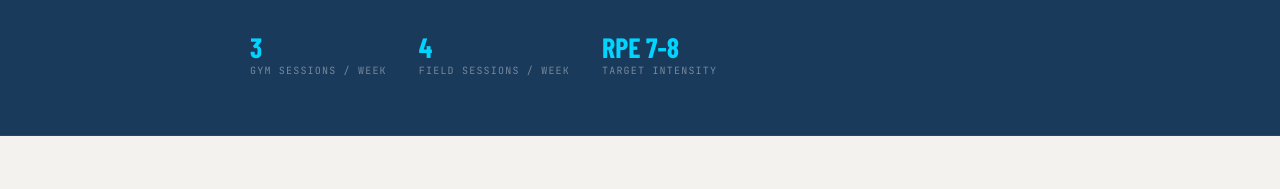
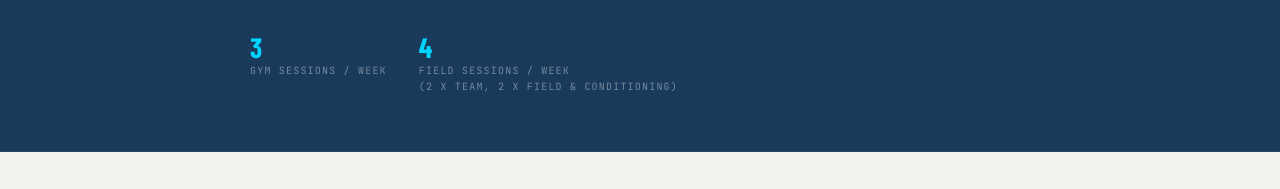
Before and after one commit to dylanbennett900/dbsp, a plain HTML site: page onboarding.html in a window 1280 px wide. Shown: the part 397-586 px from the top of the page. Drawn offline with nearby package versions, Linux system fonts and the light colour scheme; a web font is replaced by a local one.

Commit message:
Onboarding hero: drop RPE stat, clarify 4 field sessions = 2 team + 2 F&C
Co-Authored-By: Claude Opus 5.5 <noreply@anthropic.com>
Claude-Session: https://claude.ai/code/session_012xsD95fcrKBAPi8YyBXwnx

```diff
--- a/onboarding.html
+++ b/onboarding.html
@@ -694,11 +694,7 @@ footer{
       </div>
       <div class="hero-stat">
         <div class="hero-stat-num">4</div>
-        <div class="hero-stat-label">Field sessions / week</div>
-      </div>
-      <div class="hero-stat">
-        <div class="hero-stat-num">RPE 7-8</div>
-        <div class="hero-stat-label">Target intensity</div>
+        <div class="hero-stat-label">Field sessions / week<br>(2 x team, 2 x Field &amp; Conditioning)</div>
       </div>
     </div>
   </div>
```
